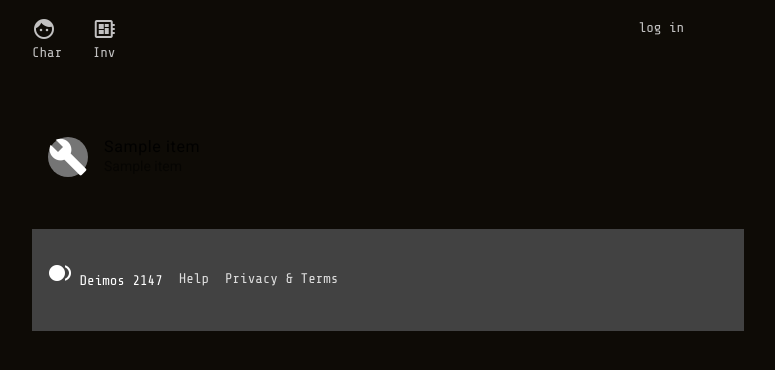
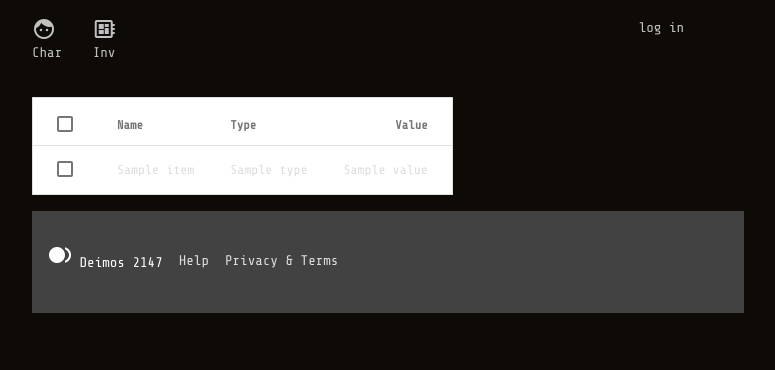
Before and after one commit to tigwyk/spacerpg, a Flask app: template templates/inventory.html in a window 1280 px wide. Shown: the top 370 px of the page, without its empty margins (252-1027 px from the left). Run offline with Flask 2, Linux system fonts and the light colour scheme; the template is opened without the code that fills it: most values are stand-ins (such as "Sample title", 1, 10 or a date in 2020); some libraries are stand-ins or nearby versions.

Commit message:
Adding value to items

```diff
--- a/models.py
+++ b/models.py
@@ -80,12 +80,14 @@ class Item(db.Model):
     type = db.Column(db.String(64))
     description = db.Column(db.String(256))
     subtitle = db.Column(db.String(256))
+    value = db.Column(db.Integer)
 
-    def __init__(self, name='',type='',description='',subtitle=''):
+    def __init__(self, name='',type='',description='',subtitle='',value=0):
         self.name = name
         self.type = type
         self.description = description
         self.subtitle = subtitle
+        self.value = value
 
     def __repr__(self):
         return '<Item {} {} #{}>'.format(self.name, self.type, self.id)
--- a/templates/inventory.html
+++ b/templates/inventory.html
@@ -2,28 +2,24 @@
 {% block body %}
 <div class="mdl-cell mdl-cell--12-col mdl-cell--4-col-phone">
 {% if inventory is defined %}
-<ul class="mdl-list">
+<table class="mdl-data-table mdl-js-data-table mdl-data-table--selectable">
+	<thead>
+		<tr>
+			<th class="mdl-data-table__cell--non-numeric">Name</th>
+			<th class="mdl-data-table__cell--non-numeric">Type</th>
+			<th>Value</th>
+		</tr>
+	</thead>
+	<tbody>
 {% for item in inventory %}
-<li class="mdl-list__item mdl-list__item--two-line">
-	<span class="mdl-list__item-primary-content">
-		{% if item.is_weapon %}
-		<i class="material-icons mdl-list__item-avatar">gavel</i>
-		{% elif item.is_armor %}
-		<i class="material-icons mdl-list__item-avatar">accessbility</i>
-		{% else %}
-		<i class="material-icons mdl-list__item-avatar">build</i>
-		{% endif %}
-		<span>{{item.name}}</span>
-		{% if item.is_weapon %}
-		<span class="mdl-list__item-sub-title">{{item.damage}} Damage</span>
-		{% elif item.is_armor %}
-		<span class="mdl-list__item-sub-title">{{item.ac}} Armor Class</span>
-		{% else %}
-		<span class="mdl-list__item-sub-title">{{item.subtitle}}</span>
-		{% endif %}
-	</span>
-</li>
+<tr>
+	<td class="mdl-data-table__cell--non-numeric">{{item.name}}</td>
+	<td class="mdl-data-table__cell--non-numeric">{{item.type}}</td>
+	<td>{{item.value}}</td>
+</tr>
 {% endfor %}
+	</tbody>
+</table>
 {% else %}
 Undefined
 {% endif %}
```
